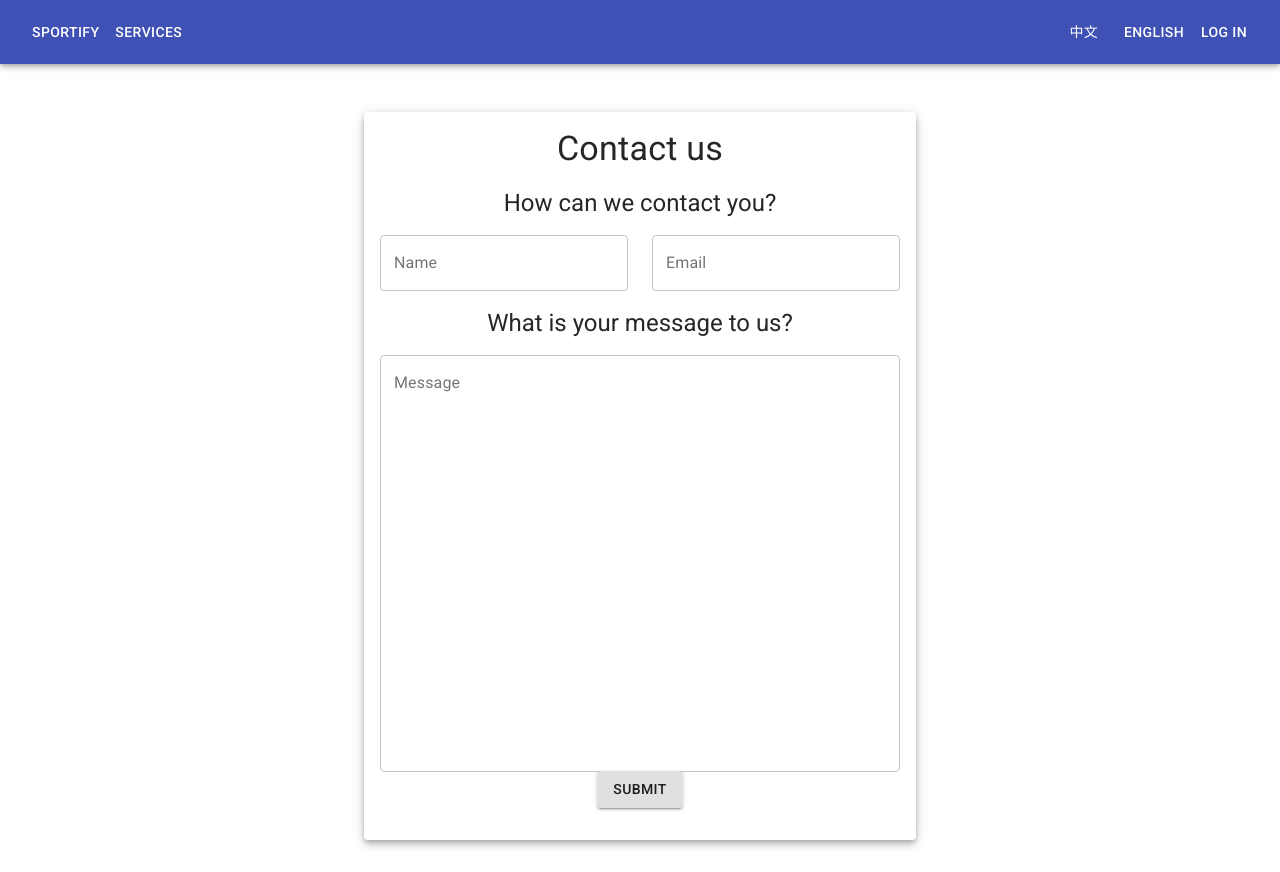
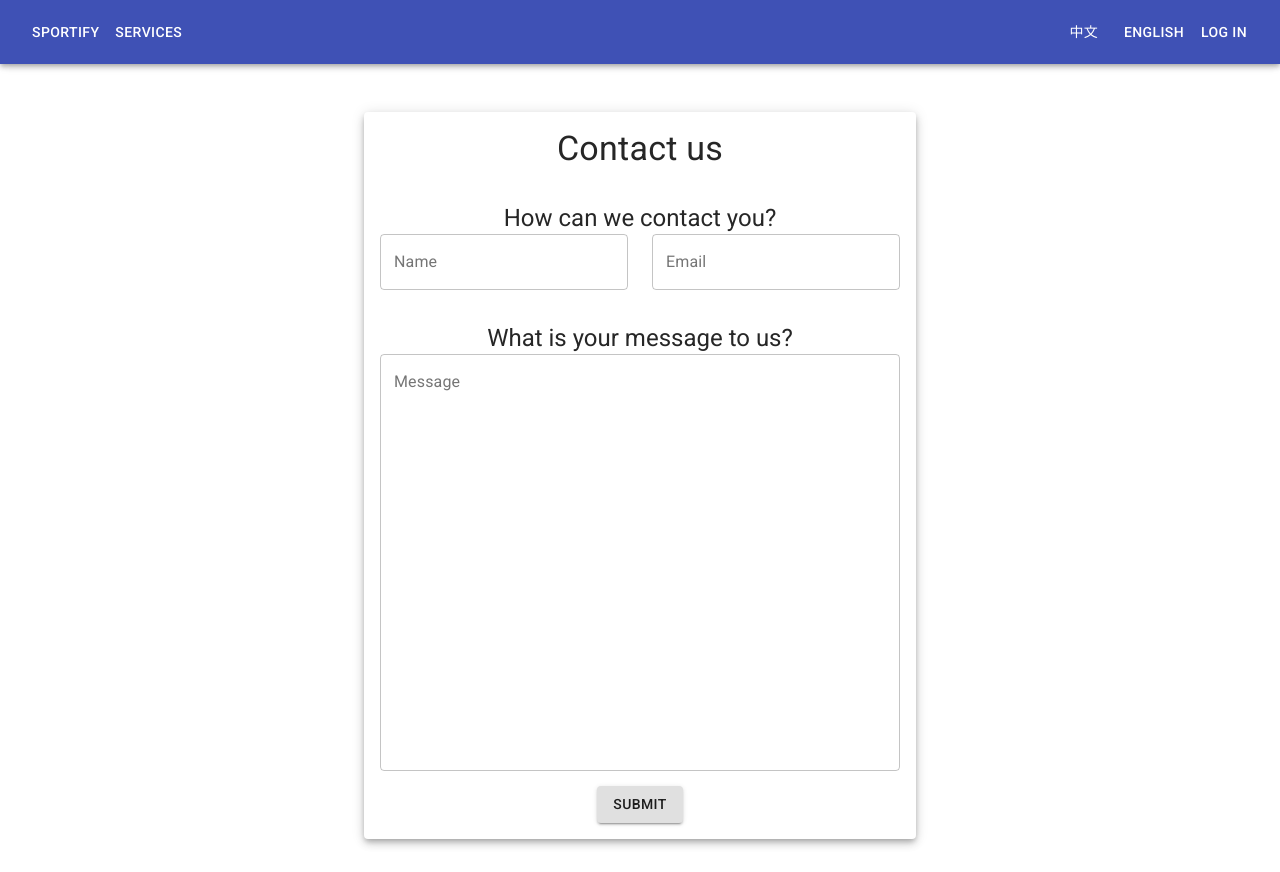
Before and after one commit to WhiteMusk/Sportify_jsAPI, a React (Create React App) app: page /contact in a window 1280 px wide. Built offline with nearby package versions, Linux system fonts and the light colour scheme.

Commit message:
fix button place

```diff
--- a/src/pages/ContactUs.js
+++ b/src/pages/ContactUs.js
@@ -23,8 +23,8 @@ const useStyles = makeStyles((theme) => ({
         padding: theme.spacing(2),
     },
     root:{
-       marginTop: theme.spacing(2),
-       marginBottom:theme.spacing(2)
+       marginTop: theme.spacing(4),
+    //    marginBottom:theme.spacing(2)
     },
     message:{
         height:400,
@@ -42,7 +42,6 @@ function ContactUs()
         <div className={classes.appBarSpacer} />
         <Paper className={classes.paper} elevation={5}>
         <Typography  variant='h4'>Contact us</Typography>
-        <Divider />
         <Typography className={classes.root} variant='h5'>How can we contact you?</Typography>
         <Grid container spacing={3}>
         <Grid item xs={6}>
```
